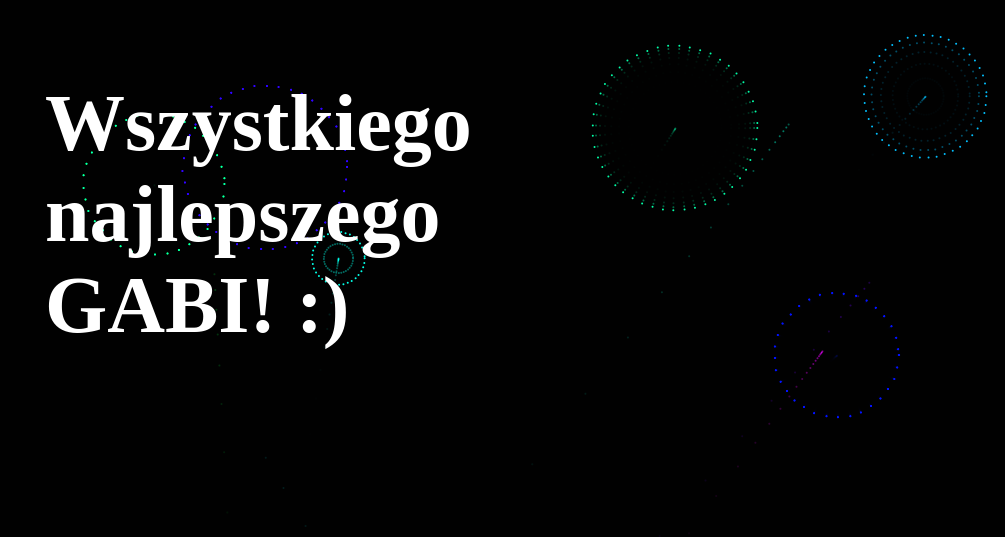
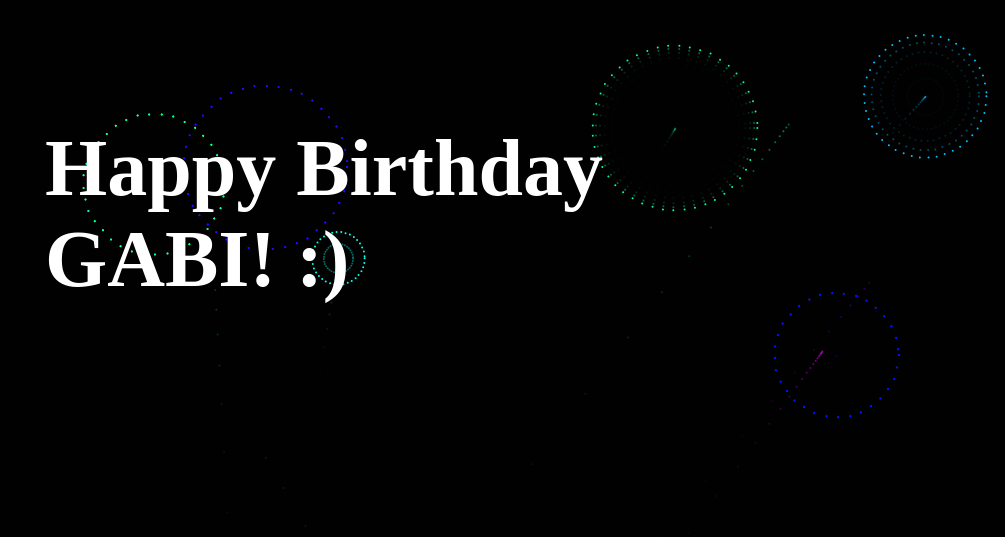
Before and after one commit to zaurh/zaurh.github.io, a plain HTML site: page index.html in a window 1280 px wide. Shown: the top 537 px of the page, without its empty margins (275-1280 px from the left). Drawn offline with Linux system fonts and the light colour scheme; animation ran at ten frames a second.

Commit message:
Update index.html

```diff
--- a/index.html
+++ b/index.html
@@ -8,7 +8,7 @@
 </head>
 
 <body>
-  <h1>Wszystkiego najlepszego GABI! :)</h1>
+  <h1>Happy Birthday GABI! :)</h1>
 <canvas id="birthday"></canvas>
 
   <script src="./index.js"></script>
```
